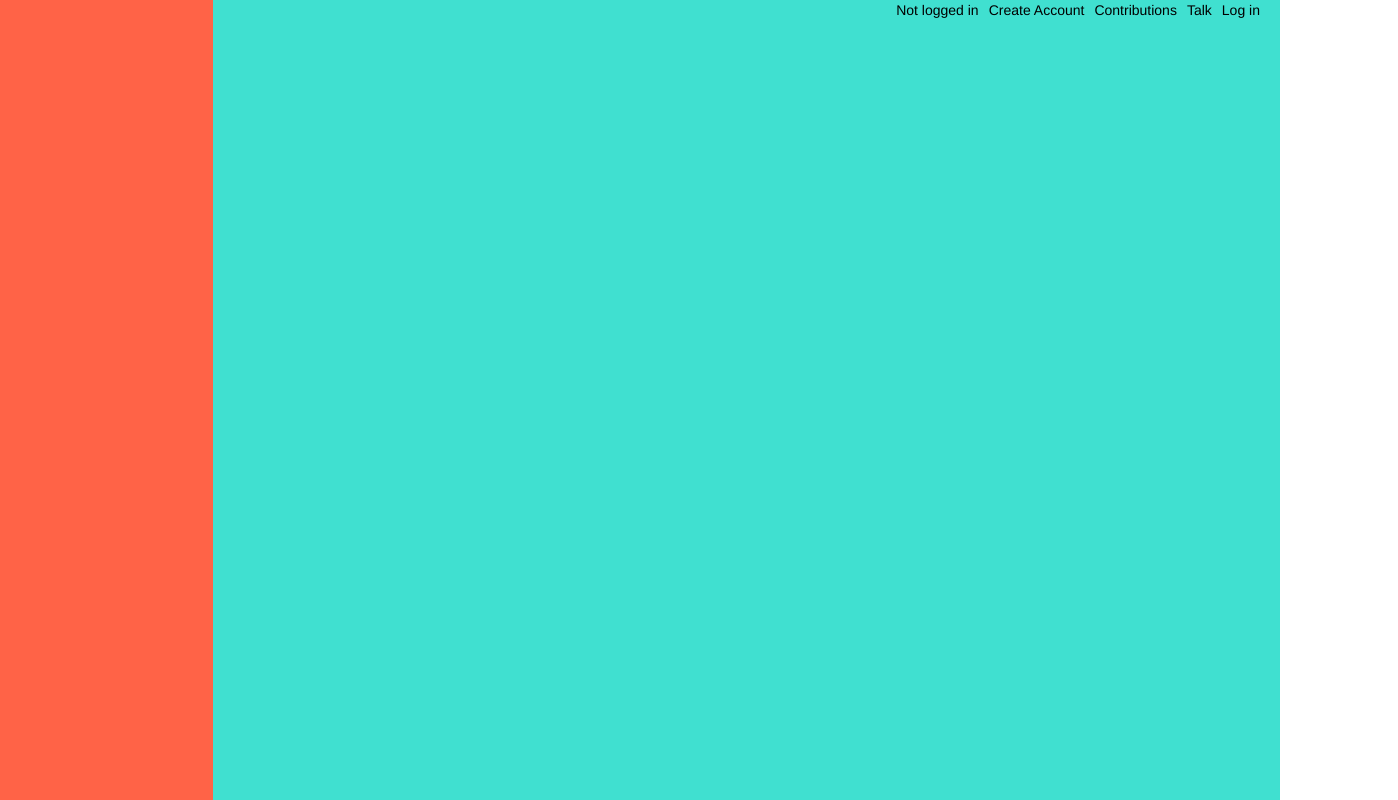
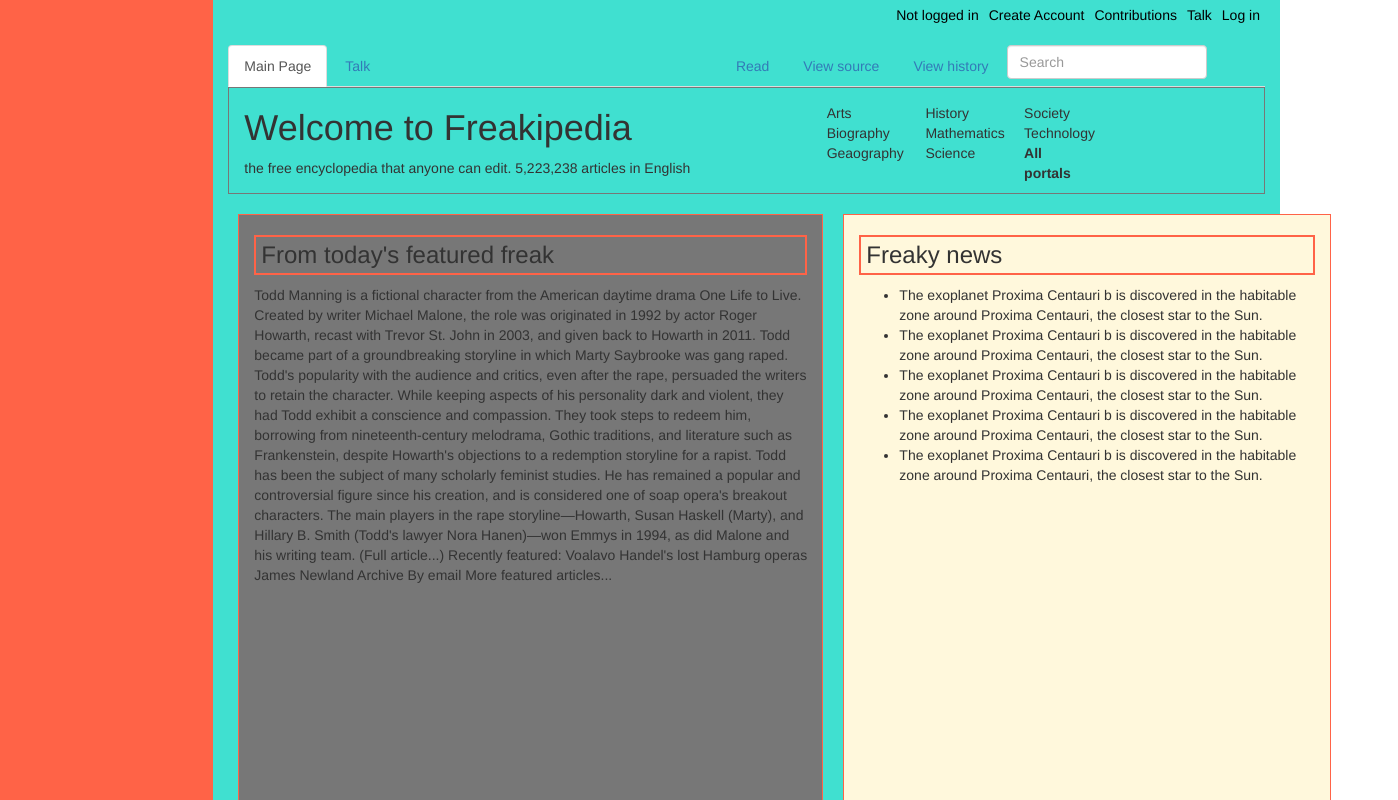
Before and after one commit to camhering/Freakipedia, a plain HTML site: page index.html in a window 1280 px wide. Shown: the top 800 px of the page, 1398 px wide, since content can reach past the window. Drawn offline with nearby package versions, Linux system fonts and the light colour scheme.

Commit message:
This will add the menus and the main content divs

```diff
--- a/css/styles.css
+++ b/css/styles.css
@@ -11,7 +11,7 @@
 #user-menu li {
   display: inline-block;
   float: right;
-  padding: 0 5px;
+  padding: 5px 5px;
 }
 
 #user-menu li a {
@@ -22,3 +22,51 @@
   color: #777;
   text-decoration: none
 }
+
+.form-control {
+  display: inline-block;
+  width: 200px;
+}
+
+.nav {
+  padding-top: 15px;
+}
+
+.nav li:nth-child(2){
+  margin-right: 32%;
+}
+
+.left {
+  background-color: #777;
+  height: 800px;
+}
+
+.right {
+  background-color: cornsilk;
+  height: 800px;
+}
+
+.sections {
+  margin: 0 10px;
+  padding-top: 15px;
+}
+
+.sections li {
+  list-style-type: none;
+}
+
+.welcome-row {
+  border: 1px solid #777;
+  margin-bottom: 10px;
+}
+
+.headline h3 {
+  display: block;
+  border: solid 2px tomato;
+  padding: 5px;
+}
+
+.headline {
+  border: 1px solid tomato;
+  margin: 10px;
+}
--- a/index.html
+++ b/index.html
@@ -9,22 +9,97 @@
   <body>
     <div class="container-fluid">
       <div class="row"><!-- TOP ROW -->
+
+
         <div class="col-xs-2 sidebar"> <!-- SIDE BAR -->
         </div> <!-- END SIDE BAR -->
+
+
         <div class="col-xs-10 main-div"> <!-- MAIN CONTENT WRAP -->
-          <div class="row"> <!-- Main Content top row-->
-            <div class="col-xs-10 col-xs-offset-2">
+
+          <div class="row"> <!-- user menu top row-->
+            <div class="col-xs-12">
               <ul id="user-menu">
                 <li><a href="#">Log in</a></li>
                 <li><a href="#">Talk</a></li>
                 <li><a href="#">Contributions</a></li>
                 <li><a href="#">Create Account</a></li>
                 <li><a href="#">Not logged in</a></li>
-              </ul
+              </ul>
             </div>
+          </div><!-- END OF user menu top row-->
 
-          </div><!-- END OF Main Content top row-->
+
+          <div class="row"> <!-- main nav row-->
+            <div class="col-xs-12">
+              <ul class="nav nav-tabs">
+                <li role="presentation" class="active"><a href="#">Main Page</a></li>
+                <li role="presentation"><a href="#">Talk</a></li>
+                <li role="presentation"><a href="#">Read</a></li>
+                <li role="presentation"><a href="#">View source</a></li>
+                <li role="presentation"><a href="#">View history</a></li>
+                <input type="text"class="form-control" placeholder="Search">
+              </ul>
+            </div>
+          </div><!-- main nav row-->
+
+          <div class="container-fluid">
+            <div class="row welcome-row">
+              <div class="col-xs-6">
+                <h1>Welcome to Freakipedia</h1>
+                <p>the free encyclopedia that anyone can edit.
+                  5,223,238 articles in English</p>
+              </div>
+              <div class="col-xs-4">
+              <div class="col-xs-3 col-xs-offset-2 sections">
+                <ul>
+                  <li>Arts</li>
+                  <li>Biography</li>
+                  <li>Geaography</li>
+                </ul>
+              </div>
+              <div class="col-xs-3 sections">
+                <ul>
+                  <li>History</li>
+                  <li>Mathematics</li>
+                  <li>Science</li>
+                </ul>
+              </div>
+              <div class="col-xs-3 sections">
+                <ul>
+                  <li>Society</li>
+                  <li>Technology</li>
+                  <li><strong>All portals</strong></li>
+                </ul>
+              </div>
+            </div>
+            </div>
+          </div>
+
+          <div class="container">
+            <div class="row">
+              <div class="col-xs-6 left headline">
+                <h3>From today's featured freak</h3>
+                <p>Todd Manning is a fictional character from the American daytime drama One Life to Live. Created by writer Michael Malone, the role was originated in 1992 by actor Roger Howarth, recast with Trevor St. John in 2003, and given back to Howarth in 2011. Todd became part of a groundbreaking storyline in which Marty Saybrooke was gang raped. Todd's popularity with the audience and critics, even after the rape, persuaded the writers to retain the character. While keeping aspects of his personality dark and violent, they had Todd exhibit a conscience and compassion. They took steps to redeem him, borrowing from nineteenth-century melodrama, Gothic traditions, and literature such as Frankenstein, despite Howarth's objections to a redemption storyline for a rapist. Todd has been the subject of many scholarly feminist studies. He has remained a popular and controversial figure since his creation, and is considered one of soap opera's breakout characters. The main players in the rape storyline—Howarth, Susan Haskell (Marty), and Hillary B. Smith (Todd's lawyer Nora Hanen)—won Emmys in 1994, as did Malone and his writing team. (Full article...)
+Recently featured: Voalavo Handel's lost Hamburg operas James Newland
+Archive By email More featured articles...</p>
+              </div>
+              <div class="col-xs-5 right headline">
+                <h3>Freaky news</h3>
+                <ul>
+                  <li>The exoplanet Proxima Centauri b is discovered in the habitable zone around Proxima Centauri, the closest star to the Sun.</li>
+                  <li>The exoplanet Proxima Centauri b is discovered in the habitable zone around Proxima Centauri, the closest star to the Sun.</li>
+                  <li>The exoplanet Proxima Centauri b is discovered in the habitable zone around Proxima Centauri, the closest star to the Sun.</li>
+                  <li>The exoplanet Proxima Centauri b is discovered in the habitable zone around Proxima Centauri, the closest star to the Sun.</li>
+                  <li>The exoplanet Proxima Centauri b is discovered in the habitable zone around Proxima Centauri, the closest star to the Sun.</li>
+                </ul>
+              </div>
+            </div>
+          </div>
+
+
         </div>  <!-- END OF MAIN CONTENT WRAP -->
+
       </div> <!-- END TOP ROW -->
     </div>
 
```
